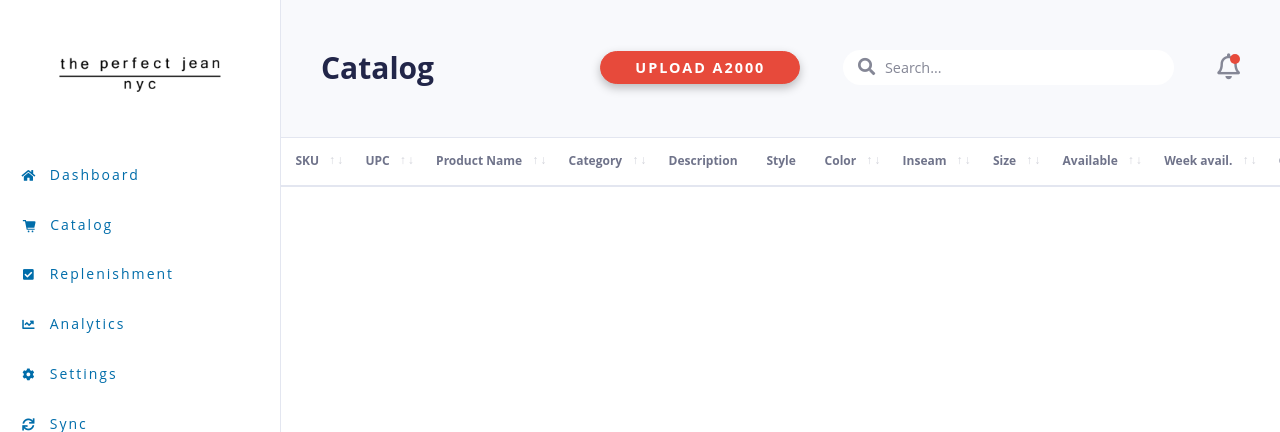
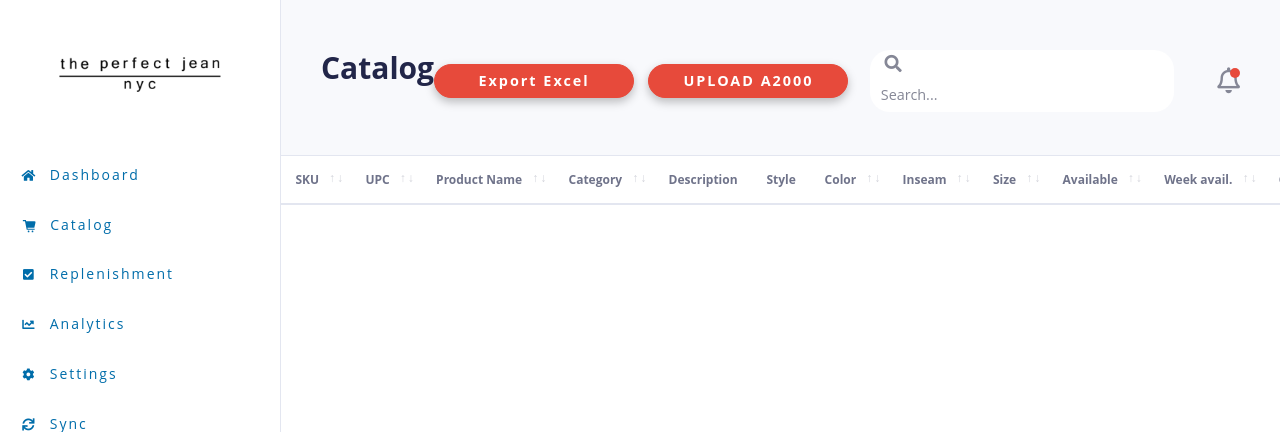
Before and after one commit to senior-web-engineer/TPJ-Inventory-Django, a Django app: page /catalog/ in a window 1280 px wide. Shown: the top 432 px of the page. Run offline with Django 3.2, Linux system fonts and the light colour scheme; the visitor is signed in with stand-in values (Sample User, id 1); data that the repository does not hold is empty; some libraries are stand-ins or nearby versions.

Commit message:
feat: add export excel functionality

```diff
--- a/inventory/static/css/custom.css
+++ b/inventory/static/css/custom.css
@@ -196,7 +196,8 @@
   height: calc(100vh - 198px);
 }
 
-#upload_a2000 {
+#upload_a2000,
+#export_excel {
   width: 200px;
   border-radius: 10rem;
   padding: 5px 1rem;
--- a/inventory/templates/base.html
+++ b/inventory/templates/base.html
@@ -28,7 +28,7 @@
 
     {% block custom_css %}{% endblock %}
 
-    <link href="{% static 'css/custom.css' %}?version=20210728" rel="stylesheet">
+    <link href="{% static 'css/custom.css' %}?version=20210811" rel="stylesheet">
 
 </head>
 
@@ -117,7 +117,7 @@
                     <button id="sidebarToggleTop" class="btn btn-link rounded-circle mr-3">
                         <i class="fa fa-bars"></i>
                     </button>
-                    <div class="d-flex align-items-center mt-2">
+                    <!-- <div class="d-flex align-items-center mt-2">
                         <div class="input-group align-items-center bg-light" style="border-radius: 20px;">
                             <div class="input-group-prepend pl-3 py-2 text-gray-600">
                                 <i class="fas fa-lg fa-search"></i>
@@ -128,7 +128,7 @@
                             <i class="far fa-bell fa-2x"></i>
                             <span class="badge badge-pill badge-danger position-absolute d-block" style="padding: 5px; top: 0; right: 0;"></span>
                         </a>
-                    </div>
+                    </div> -->
                 </nav>
 
                 <!-- Begin Page Content -->
@@ -141,9 +141,7 @@
                             <h5 class="sub-title">{% block page_sub_title %}{% endblock %}</h5>
                         </div>
                         <div class="d-none d-lg-flex align-items-center mt-2">
-                            <div class="mr-5">
-                                {% block upload_button %}{% endblock %}
-                            </div>
+                            {% block upload_button %}{% endblock %}
                             <div class="input-group align-items-center bg-white" style="border-radius: 20px;">
                                 <div class="input-group-prepend pl-3 py-2 text-gray-600">
                                     <i class="fas fa-lg fa-search"></i>
@@ -211,7 +209,7 @@
 
     {% block custom_js %}{% endblock %}
 
-    <script src="{% static 'js/custom.js?version=20210728' %}"></script>
+    <script src="{% static 'js/custom.js?version=20210811' %}"></script>
 
 </body>
 
--- a/inventory/templates/catalog.html
+++ b/inventory/templates/catalog.html
@@ -50,7 +50,10 @@
 {% block page_main_title %}{% trans "Catalog" %}{% endblock %}
 
 {% block upload_button %}
-<a href="{% url 'import_a2000_view' %}" class="btn btn-danger btn-user" id="upload_a2000">UPLOAD A2000</a>
+<div class="mr-4 d-flex flex-shrink-0">
+    <a href="{% url 'export_excel' %}" class="btn btn-danger btn-user mr-3 flex-shrink-0" id="export_excel">Export Excel</a>
+    <a href="{% url 'import_a2000_view' %}" class="btn btn-danger btn-user flex-shrink-0" id="upload_a2000">UPLOAD A2000</a>
+</div>
 {% endblock %}
 
 {% block content %}
--- a/inventory/urls.py
+++ b/inventory/urls.py
@@ -1,7 +1,7 @@
 from django.urls import path
 from .views import DashboardView, CatalogView, get_data, snapshot_ready, shopify_orders_data, \
     import_csv, get_sku_data, ImportA2000View, upload_a2000, import_a2000, sku_inventory_change, \
-    create_callback
+    create_callback, export_excel
 
 urlpatterns = [
     path('', DashboardView.as_view(), name="dashboard"),
@@ -16,4 +16,5 @@
     path('import_csv/', import_csv),
     path('upload_a2000/', upload_a2000, name='upload_a2000'),
     path('calc_a2000/', import_a2000, name='import_a2000'),
+    path('export_excel/', export_excel, name='export_excel'),
 ]
--- a/inventory/views.py
+++ b/inventory/views.py
@@ -122,6 +122,49 @@
 
 class ImportA2000View(LoginRequiredMixin, TemplateView):
     template_name = 'import_a2000.html'
+
+
+@login_required
+def export_excel(request):
+    data = []
+    skus = Sku.objects.all()
+
+    for row in skus:
+        data.append({
+            'SKU': row.sku_name,
+            'UPC': row.upc,
+            'Prodcut Name': row.product_name,
+            'Category': row.product_category,
+            'Description': '',
+            'Style': '',
+            'Color': row.color,
+            'Inseam': row.inseam,
+            'Size': row.size,
+            'Avaiable': row.available_to_sell,
+            'Week avail.': row.weeks_available,
+            'Current Status': row.current_status,
+            'Replenishment': row.repl,
+            'ETA': row.eta,
+            'Future WA.': row.future_wa,
+            'Future Status': row.future_status,
+            'Throttle': '',
+            'Repl. New': row.repl2,
+            'ETA 2': '',
+            'Fut. Status 2': row.future_status2,
+            'Sales Last Wk.': row.sales_last_week,
+            'Sales Last 4Wk.': row.sales_last_4_weeks,
+            'Sales Last 52Wk.': row.sales_last_52_weeks,
+            'Sales Best Week': '',
+            'Sales Average Week': row.average_week
+        })
+
+    df = pd.DataFrame(data)
+    df.to_excel('export.xlsx', index=False, header=True)
+
+    with open('export.xlsx', 'rb') as fh:
+        response = HttpResponse(fh.read(), content_type="application/vnd.ms-excel")
+        response['Content-Disposition'] = 'inline; filename=export.xlsx'
+        return response
 
 
 @login_required
@@ -322,8 +365,6 @@
 
     cursor.execute("UPDATE inventory_sku AS s, (SELECT SUM(quantity) AS sum_quantity, sku_name FROM inventory_order WHERE DATE(DATE_SUB(NOW(), INTERVAL 1 DAY)) >= DATE(submitted_at) AND DATE(submitted_at) >= DATE(DATE_SUB(NOW(), INTERVAL 52 WEEK)) GROUP BY sku_name) AS i SET s.sales_last_52_weeks = i.sum_quantity WHERE s.sku_name = i.sku_name")
 
-    # df = pd.DataFrame(data)
-    # df.to_excel('staticfiles/export.xlsx', index=False, header=True)
     return JsonResponse({})
 
 
```
Also changed, not shown: 1 other file.
